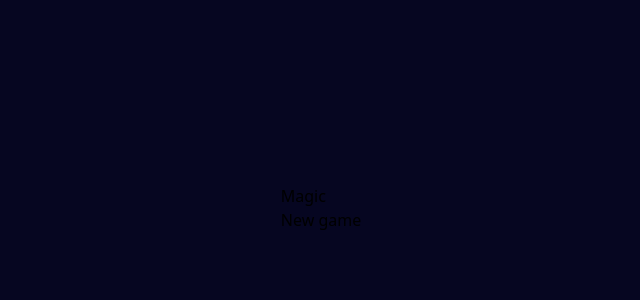
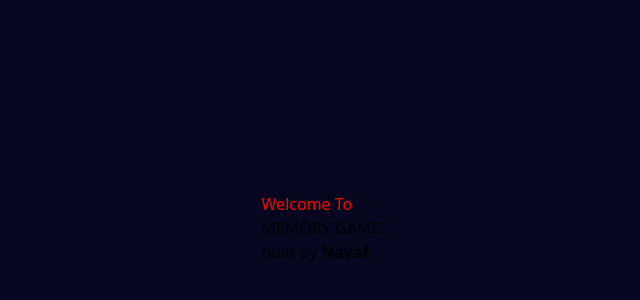
Before and after one commit to Navaf-U/luck-game, a React (Vite) app in the folder app/: page / in a window 1280 px wide. Shown: the part 172-472 px from the top of the page, without its empty margins (319-959 px from the left). Built offline with nearby package versions, Linux system fonts and the light colour scheme.

Commit message:
fix : routes for home and cards

```diff
--- a/app/AppRoutes.jsx
+++ b/app/AppRoutes.jsx
@@ -1,10 +1,13 @@
-import { Routes } from "react-router-dom"
+import { Route, Routes } from "react-router-dom"
+import Cards from "./src/Components/Cards"
+import Home from "./src/Page/Home"
 function AppRoutes() {
 
     return (
     <div>
         <Routes>
-
+          <Route path="/" element={<Home/>}/>
+          <Route path="/cards" element={<Cards/>}/>
         </Routes>
     </div>
   )
--- a/app/src/App.jsx
+++ b/app/src/App.jsx
@@ -1,11 +1,11 @@
+import AppRoutes from '../AppRoutes'
 import './App.css'
-import Cards from './Components/Cards'
 
 function App() {
 
   return (
     <>
-     <Cards />
+    <AppRoutes/>
     </>
   )
 }
--- /dev/null
+++ b/app/src/Page/Home.css
@@ -0,0 +1,9 @@
+.welcome{
+    color: red;
+    transition: 2ms ease-in;
+}
+
+.welcome:hover{
+    transform: rotateX(10);
+    background-color: yellow;
+}
--- /dev/null
+++ b/app/src/Page/Home.jsx
@@ -0,0 +1,12 @@
+import './Home.css'
+function Home() {
+  return (
+    <div className="text-white flex flex-col justify-center items-center">
+        <h1 className="welcome text-3xl font-bold my-2">Welcome To</h1>
+        <h3 className="memory text-white text-2xl font-bold" >MEMORY GAME</h3>
+        <p className="built text-white text-1xl font-mono ms-20">built by <strong>Navaf</strong></p>
+    </div>
+  )
+}
+
+export default Home
```
Also changed, not shown: app/src/Components/Home.jsx (deleted, +0 -15 lines).
